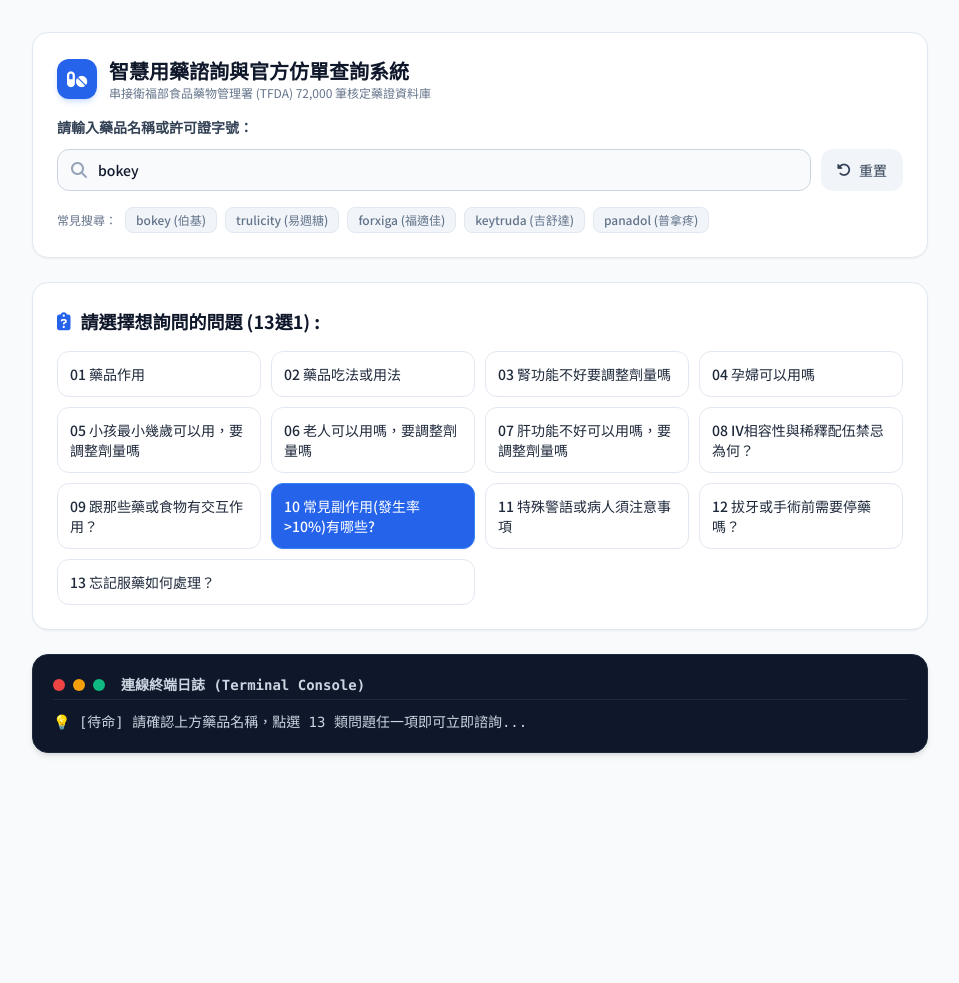
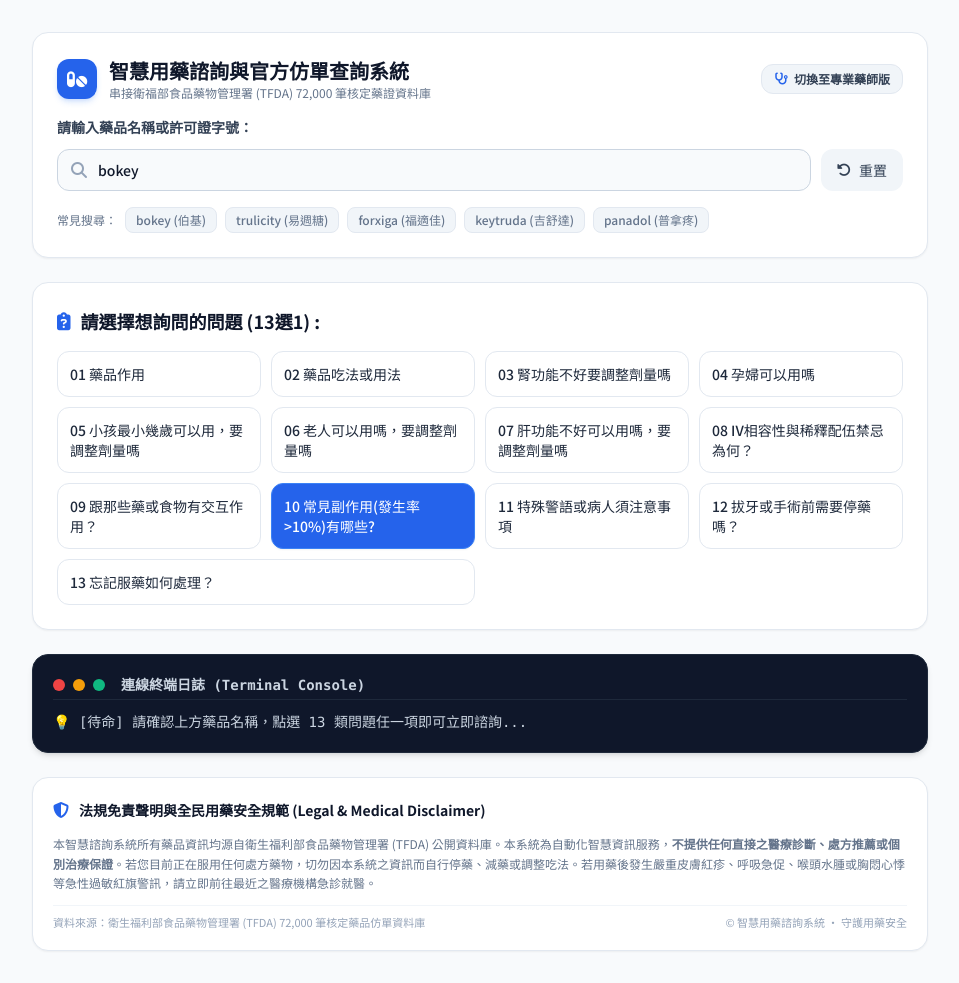
Before and after one commit to samlord7app-ops/drug-info-agent, a Flask app: page /ui in a window 1280 px wide. Shown: the whole page, without its empty margins (160-1119 px from the left). Before the commit the page ends 756 px from the top, so only its background shows below. Run offline with Flask 3, Linux system fonts and the light colour scheme; some libraries are stand-ins or nearby versions.

Commit message:
feat: add comprehensive medical and legal disclaimers to both UI interfaces

```diff
--- a/templates/drug_patient_ui.html
+++ b/templates/drug_patient_ui.html
@@ -62,7 +62,8 @@
 
     <!-- 頂部卡片：藥名輸入 -->
     <div class="bg-white rounded-2xl p-6 shadow-sm border border-slate-200">
-      <div class="flex items-center gap-3 mb-4">
+      <div class="flex items-center justify-between gap-3 mb-4">
+        <div class="flex items-center gap-3">
           <div class="w-10 h-10 rounded-xl bg-blue-600 text-white flex items-center justify-center text-lg shadow-md shadow-blue-500/20">
             <i class="fa-solid fa-pills"></i>
           </div>
@@ -70,6 +71,11 @@
             <h1 class="text-xl font-bold text-slate-900">智慧用藥諮詢與官方仿單查詢系統</h1>
             <p class="text-xs text-slate-500">串接衛福部食品藥物管理署 (TFDA) 72,000 筆核定藥證資料庫</p>
           </div>
+        </div>
+        <a href="/" class="hidden sm:inline-flex items-center gap-1.5 px-3 py-1.5 rounded-xl bg-slate-100 hover:bg-slate-200 text-slate-700 text-xs font-semibold border border-slate-200 transition-colors">
+          <i class="fa-solid fa-stethoscope text-blue-600"></i>
+          <span>切換至專業藥師版</span>
+        </a>
       </div>
 
       <div class="space-y-3">
@@ -226,7 +232,33 @@
       <div id="answerContent" class="markdown-body p-2 text-slate-800 leading-relaxed text-sm sm:text-base">
         <!-- Markdown HTML 動態注入處 -->
       </div>
+
+      <!-- 解答專屬醫療免責聲明卡片 -->
+      <div class="mt-6 p-4 rounded-xl bg-amber-50 border border-amber-200/80 text-amber-900 text-xs leading-relaxed space-y-1.5 shadow-sm">
+        <div class="font-bold text-amber-950 flex items-center gap-2">
+          <i class="fa-solid fa-scale-balanced text-amber-600 text-sm"></i>
+          <span>醫療免責聲明與就醫提醒 (Clinical & Medical Disclaimer)</span>
         </div>
+        <p class="text-amber-800 leading-relaxed">
+          上述解答係由 AI 依據衛生福利部食品藥物管理署 (TFDA) 官方核定仿單進行之白話摘要導讀，<strong>僅供民眾健康衛教與日常用藥照護參考，絕不可取代專科醫師、藥師之個別化臨床診斷、處方與面對面指導</strong>。個人體質與病況各異，實際用藥時機、劑量調整或停藥決策，請務必遵循處方藥袋指示並諮詢主治醫師或專業藥師。
+        </p>
+      </div>
+    </div>
+
+    <!-- 頁面底部常態性醫療法規免責聲明 -->
+    <footer class="mt-10 p-5 rounded-2xl bg-white border border-slate-200 text-slate-600 shadow-sm space-y-3">
+      <div class="flex items-center gap-2.5 font-bold text-slate-900 text-sm">
+        <i class="fa-solid fa-shield-halved text-blue-600 text-base"></i>
+        <span>法規免責聲明與全民用藥安全規範 (Legal & Medical Disclaimer)</span>
+      </div>
+      <p class="text-xs text-slate-500 leading-relaxed">
+        本智慧諮詢系統所有藥品資訊均源自衛生福利部食品藥物管理署 (TFDA) 公開資料庫。本系統為自動化智慧資訊服務，<strong>不提供任何直接之醫療診斷、處方推薦或個別治療保證</strong>。若您目前正在服用任何處方藥物，切勿因本系統之資訊而自行停藥、減藥或調整吃法。若用藥後發生嚴重皮膚紅疹、呼吸急促、喉頭水腫或胸悶心悸等急性過敏紅旗警訊，請立即前往最近之醫療機構急診就醫。
+      </p>
+      <div class="pt-2 border-t border-slate-100 flex flex-col sm:flex-row items-center justify-between text-[11px] text-slate-400 gap-1.5">
+        <span>資料來源：衛生福利部食品藥物管理署 (TFDA) 72,000 筆核定藥品仿單資料庫</span>
+        <span>© 智慧用藥諮詢系統 · 守護用藥安全</span>
+      </div>
+    </footer>
 
   </div>
 
```
Also changed, not shown: templates/drug_search.html (+19 -2 lines). Lines whose indentation alone changed are shown as unchanged.
